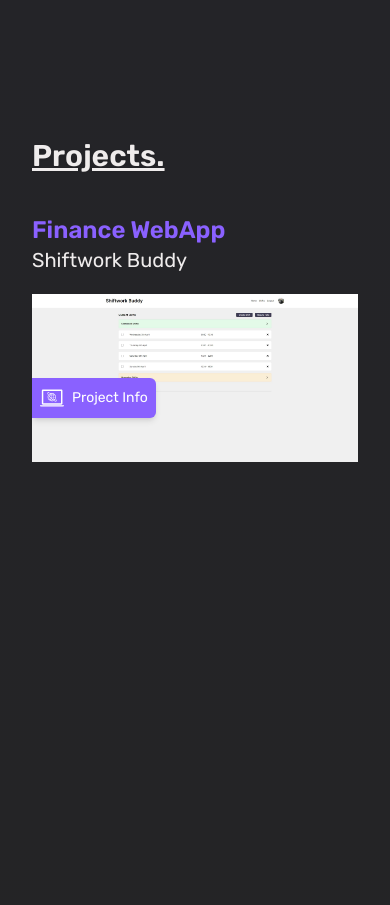
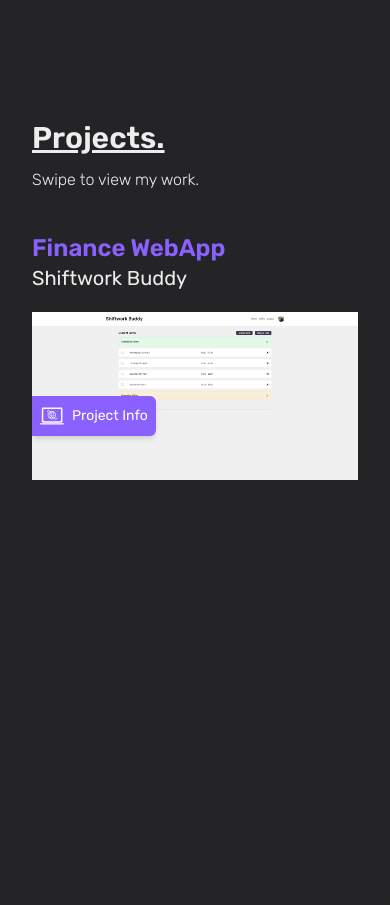
Before and after one commit to maxxjonesyy/portfolio, a React (Vite) app: page / in a window 390 px wide. Shown: the part 1960-2865 px from the top of the page. Built offline with nearby package versions, Linux system fonts and the light colour scheme.

Commit message:
add project swiper hint for mobile

```diff
--- a/src/pages/Home/Projects.jsx
+++ b/src/pages/Home/Projects.jsx
@@ -23,9 +23,15 @@ function Projects() {
       className='flex flex-col justify-center min-h-screen container-padding container-width'
     >
       <div>
-        <h2 className='pb-10 text-3xl font-bold underline drop-shadow-sm text-lightText dark:text-darkText lg:text-4xl'>
+        <h2 className='pb-3 text-3xl font-bold underline md:pb-10 drop-shadow-sm text-lightText dark:text-darkText lg:text-4xl'>
           Projects.
         </h2>
+
+        {checkMobileWidth() === true ? (
+          <p className='pb-10 font-light text-lightText dark:text-darkText'>
+            Swipe to view my work.
+          </p>
+        ) : null}
 
         <Swiper
           slidesPerView={swiperSlides}
```
